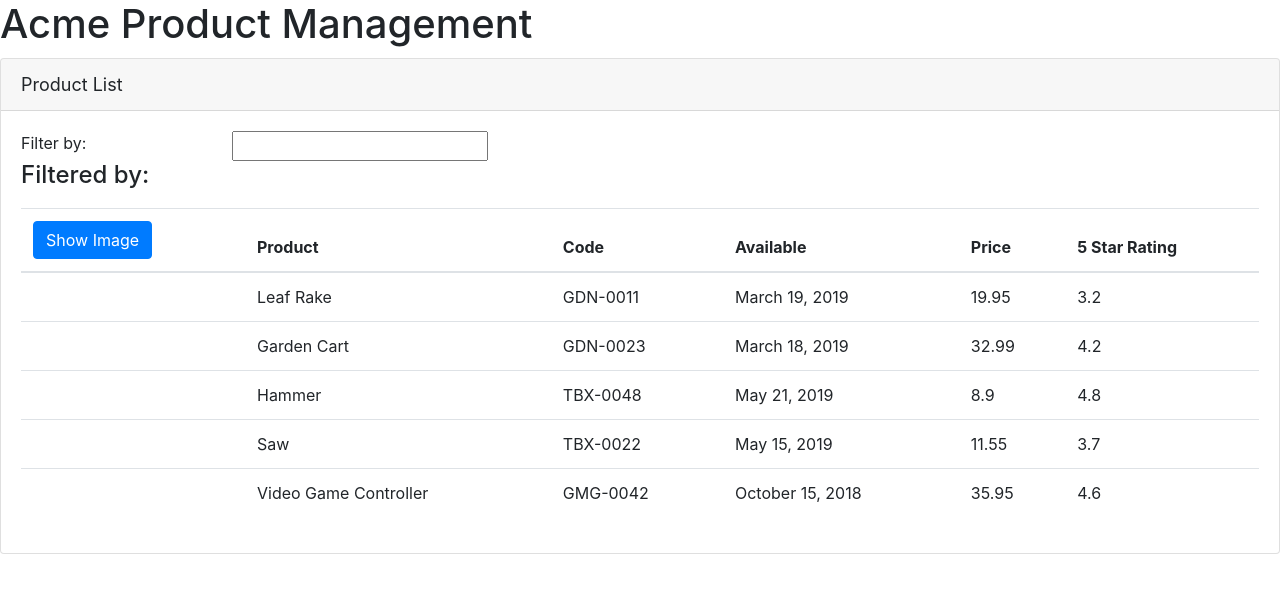
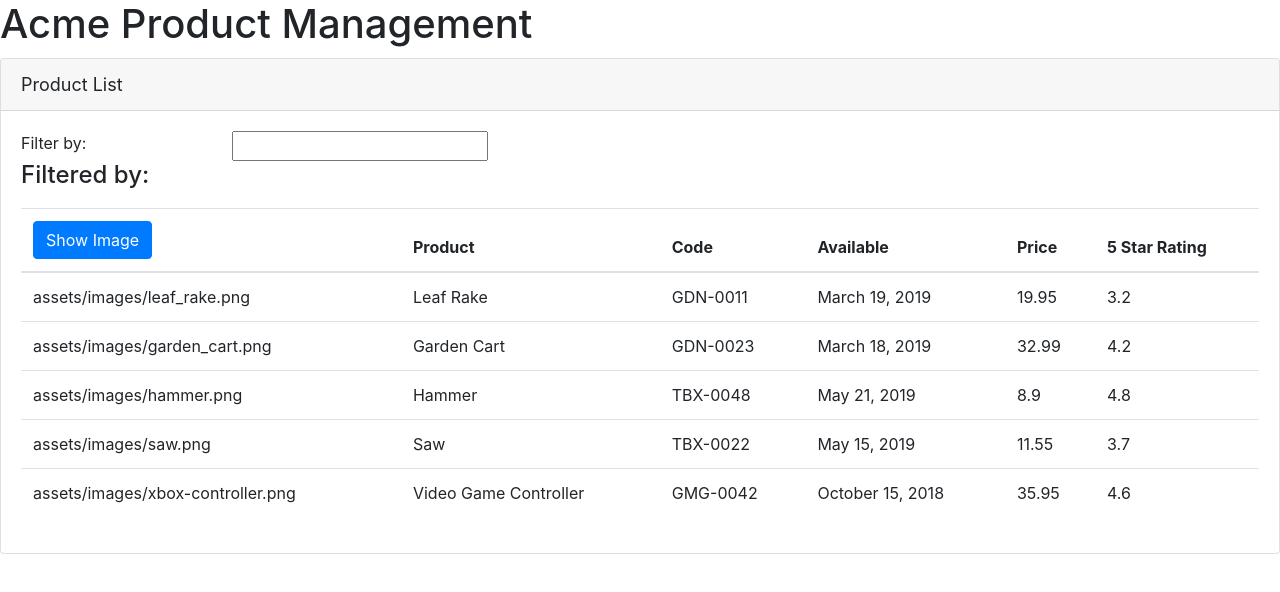
Before and after one commit to KBeltz/dk_getting-started, an Angular app: page / in a window 1280 px wide. Shown: the top 592 px of the page. Built offline with nearby package versions, Linux system fonts and the light colour scheme.

Commit message:
Update to product property name

```diff
--- a/src/app/products/product-list.component.html
+++ b/src/app/products/product-list.component.html
@@ -32,7 +32,7 @@
         </thead>
         <tbody>
           <tr *ngFor="let product of products">
-            <td>{{ product.image }}</td>
+            <td>{{ product.imageUrl }}</td>
             <td>{{ product.productName }}</td>
             <td>{{ product.productCode }}</td>
             <td>{{ product.releaseDate }}</td>
```
